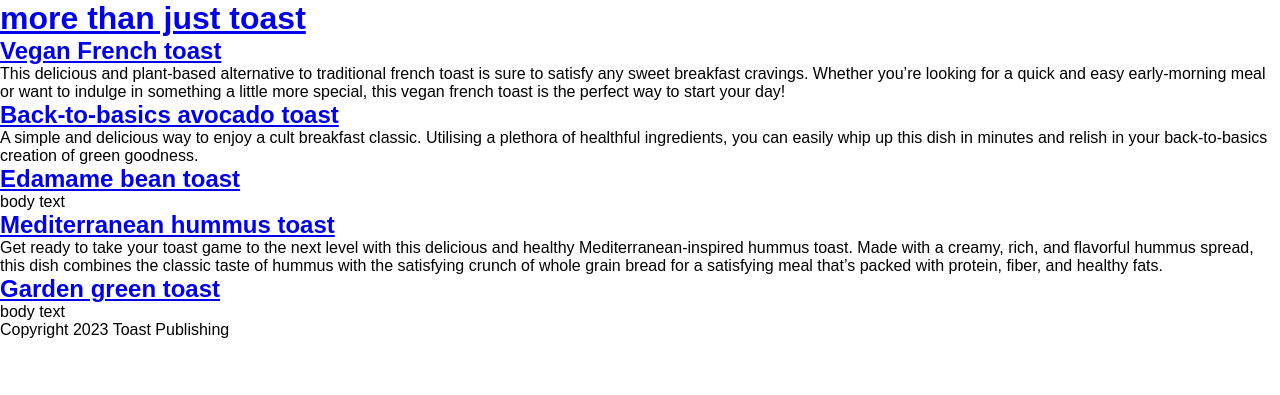
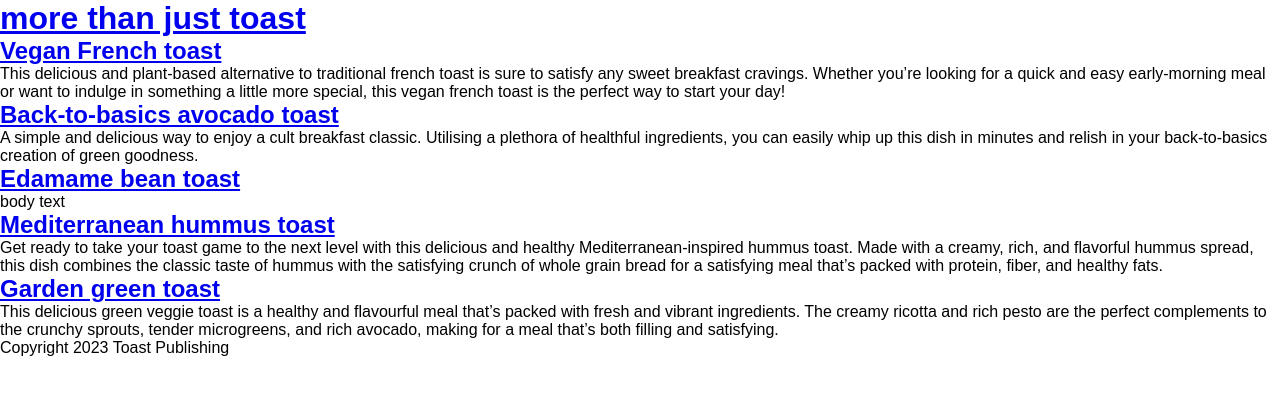
Before and after one commit to 19061287han/recipes, a Jekyll site: the page built from pages/recipelisting.md, in a window 1280 px wide. Shown: the top 395 px of the page. Built offline with Jekyll 4.4.1, drawn with Linux system fonts in a browser that asks for light colours; some of the changed lines change nothing that is shown.

Commit message:
Update Recipe “green-toast”

```diff
--- a/_recipes/green-toast.md
+++ b/_recipes/green-toast.md
@@ -4,4 +4,39 @@ date: 2023-01-31T15:47:00.903Z
 order: 5
 layout: recipe
 ---
-body text
+This delicious green veggie toast is a healthy and flavourful meal that's packed with fresh and vibrant ingredients. The creamy ricotta and rich pesto are the perfect complements to the crunchy sprouts, tender microgreens, and rich avocado, making for a meal that's both filling and satisfying.
+
+![green toast](../uploads/bakd-raw-by-karolin-baitinger-qau6n8rx8tq-unsplash.jpg "Photo by Bakd&Raw (Karolin Baitinger)")
+
+
+
+## Ingredients:
+
+S﻿erves one
+
+* 2 slices of whole grain bread
+* 1/4 cup fresh basil leaves
+* 1/4 cup fresh parsley leaves
+* 2 tablespoons pine nuts
+* c﻿hilli flakes
+* 1 clove garlic
+* 2 tablespoons extra-virgin olive oil
+* 3﻿ stems of tenderstem broccoli
+* h﻿andful of green beans
+* Salt and pepper to taste
+* 1/4 cup ricotta cheese
+* 1/2 avocado, sliced
+* 1/4 cup alfalfa sprouts
+* 1/4 cup microgreens
+
+## Method:
+
+1. Toast the slices of whole grain bread until golden brown and crispy.
+2. While the bread is toasting, make the pesto. In a food processor, blend the basil, parsley, pine nuts, garlic, olive oil, salt, and pepper until smooth.
+3. Spread a generous amount of ricotta cheese on each slice of toast.
+4. Top each slice with sliced avocado and a handful of alfalfa sprouts.
+5. I﻿n a pan, shallow fry the tenderstem broccoli and green beans, with salt, pepper, garlic and chilli flakes.
+6. O﻿nce charred, place fried greens over toast.
+7. Spoon the pesto over the top of the greens.
+8. Finish by scattering a handful of microgreens over the pesto on each slice.
+9. Serve while hot and enjoy!
```
Also changed, not shown: 1 other file.
